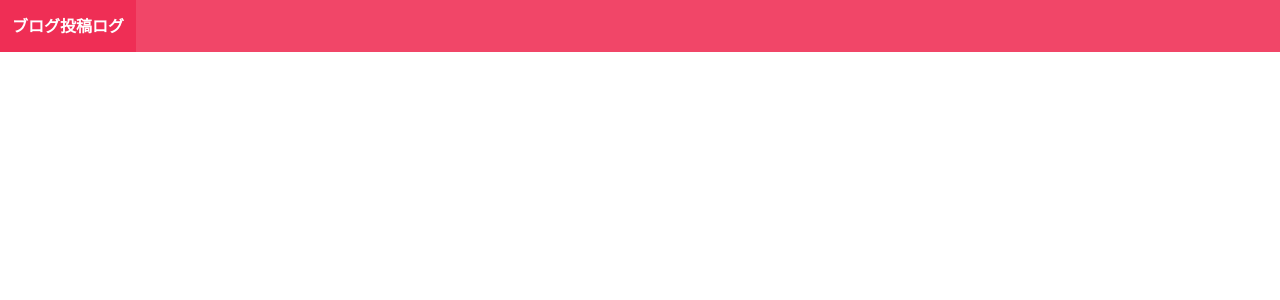
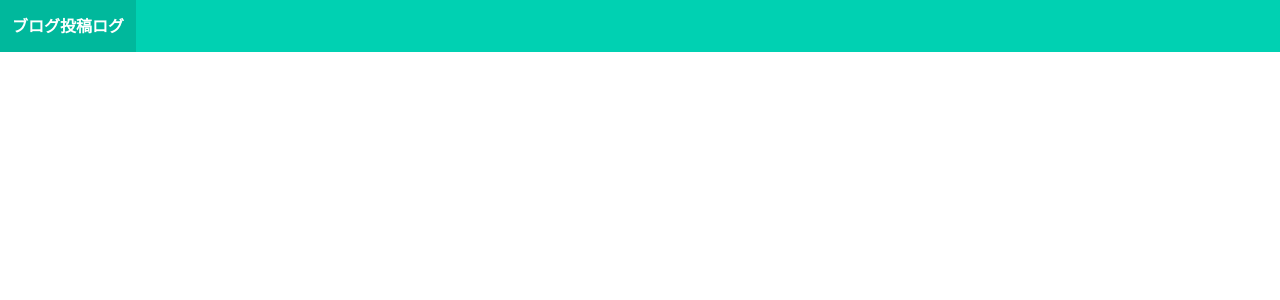
Before and after one commit to jacks-nightmare1031/my-first-blog, a Django app: page / in a window 1280 px wide. Shown: the top 300 px of the page. Run offline with Django 3.2, Linux system fonts and the light colour scheme; data that the repository does not hold is empty.

Commit message:
html change

```diff
--- a/blog/microblog/blog/templates/blog/base.html
+++ b/blog/microblog/blog/templates/blog/base.html
@@ -6,7 +6,7 @@
   <link rel="stylesheet" href="https://cdn.jsdelivr.net/npm/bulma@0.9.4/css/bulma.min.css">
 </head>
 <body>
-    <nav class="navbar is-danger">
+    <nav class="navbar is-primary">
       <div class="navbar-brand">
         <a href="/" class="navbar-item">
           <strong>ブログ投稿ログ</strong>
--- a/blog/microblog/blog/templates/blog/post_detail.html
+++ b/blog/microblog/blog/templates/blog/post_detail.html
@@ -40,7 +40,7 @@
         {{form.as_p}}
         <div class="field">
             <div class="control">
-                <button class="button is-danger">送信</button>
+                <button class="button is-success">送信</button>
             </div>
         </div>
     </form>
```
